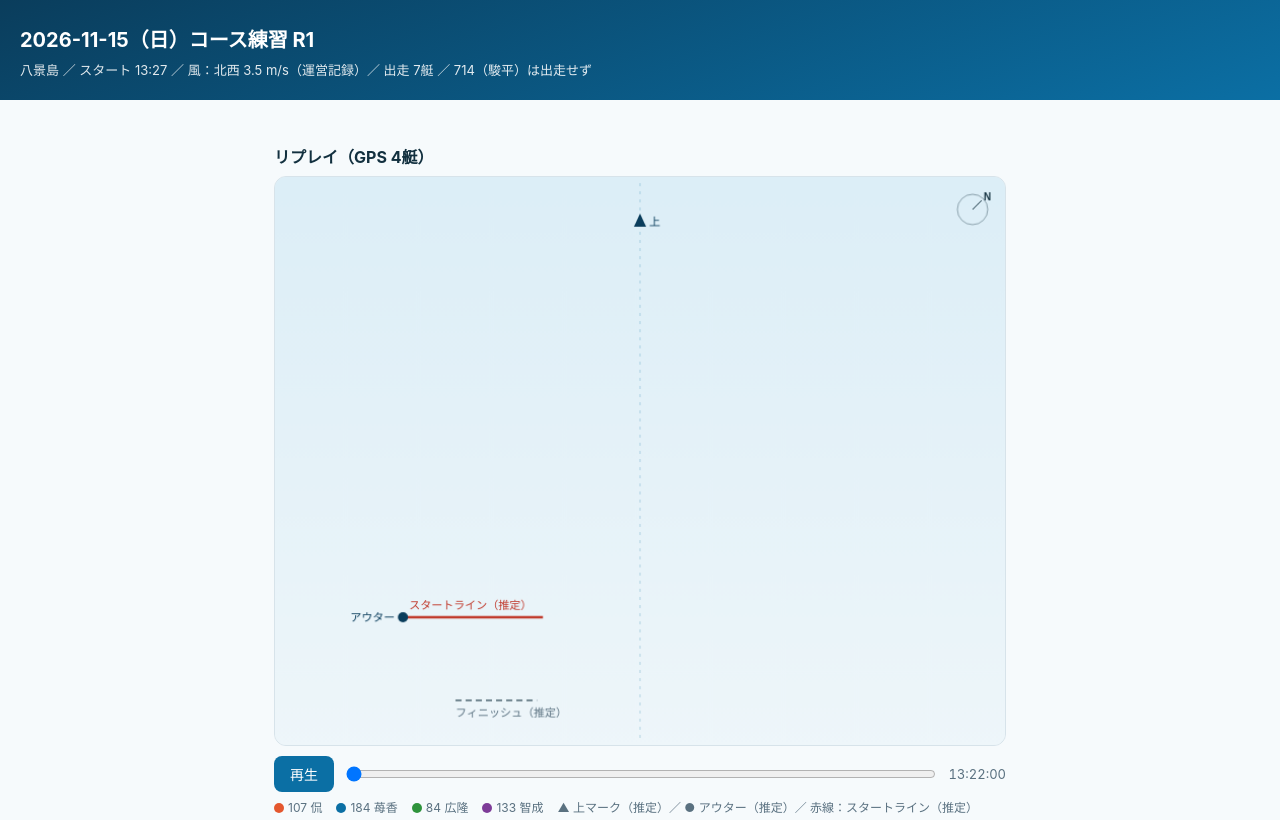
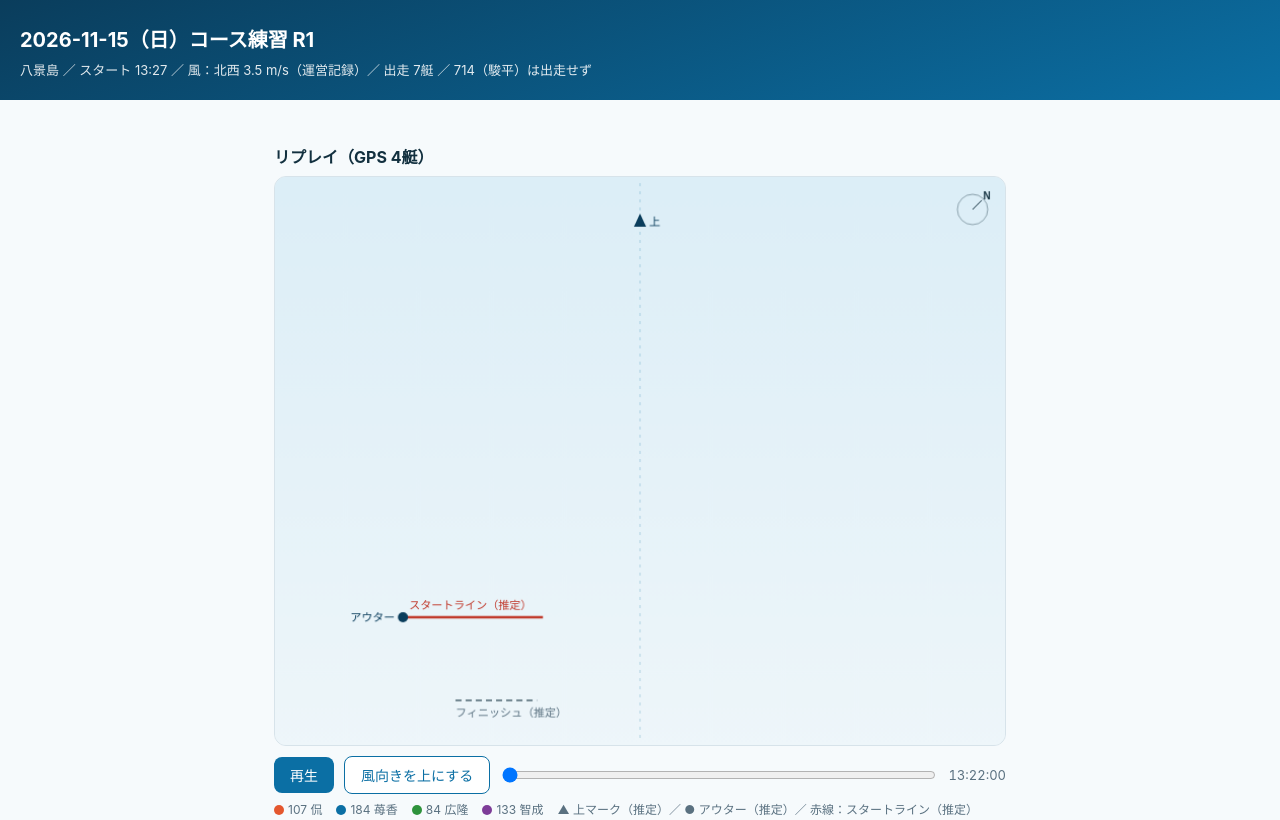
Before and after one commit to yoshimoto241283-blip/snipe-gps-tracker, a plain HTML site: page replays/2026-11-15.html in a window 1280 px wide. Shown: the top 820 px of the page. Drawn offline with Linux system fonts and the light colour scheme.

Commit message:
2026-11-15 風向きを上にする表示切替を追加

```diff
--- a/replays/2026-11-15.html
+++ b/replays/2026-11-15.html
@@ -44,6 +44,7 @@
   <canvas id="cv" width="720" height="560"></canvas>
   <div class="ctl">
     <button id="play">再生</button>
+    <button id="flip" style="background:#fff;color:var(--accent);border:1px solid var(--accent);white-space:nowrap;flex-shrink:0">風向きを上にする</button>
     <input type="range" id="seek" min="0" max="1800" value="0" step="1">
     <span class="clock" id="clock">13:22:00</span>
   </div>
@@ -121,7 +122,8 @@ let minX = ctrX - halfW, maxX = ctrX + halfW;
 const Wpx = cv.width, Hpx = cv.height;
 const scale = Math.min(Wpx/(maxX-minX), Hpx/(maxY-minY));
 const ox = (Wpx - (maxX-minX)*scale)/2, oy = (Hpx - (maxY-minY)*scale)/2;
-function XY(p){ return [ox + (p[0]-minX)*scale, Hpx - (oy + (p[1]-minY)*scale)]; }
+let flip = false;
+function XY(p){ const q = [ox + (p[0]-minX)*scale, Hpx - (oy + (p[1]-minY)*scale)]; return flip ? [Wpx - q[0], Hpx - q[1]] : q; }
 function posAt(track, t){
   if (t <= track[0][0]) return null;
   for (let i=1;i<track.length;i++){
@@ -165,8 +167,9 @@ function draw(t){
   const cx = Wpx-32, cy = 32;
   ctx.strokeStyle = 'rgba(18,48,63,.4)'; ctx.lineWidth = 1;
   ctx.beginPath(); ctx.arc(cx, cy, 15, 0, 7); ctx.stroke();
-  ctx.strokeStyle = '#12303f'; ctx.beginPath(); ctx.moveTo(cx, cy); ctx.lineTo(cx+9, cy-9); ctx.stroke();
-  ctx.fillStyle = '#12303f'; ctx.font = 'bold 10px sans-serif'; ctx.fillText('N', cx+11, cy-9);
+  const nd = flip ? [-0.707, 0.707] : [0.707, -0.707];
+  ctx.strokeStyle = '#12303f'; ctx.beginPath(); ctx.moveTo(cx, cy); ctx.lineTo(cx+13*nd[0], cy+13*nd[1]); ctx.stroke();
+  ctx.fillStyle = '#12303f'; ctx.font = 'bold 10px sans-serif'; ctx.fillText('N', cx+19*nd[0]-3, cy+19*nd[1]+3);
   // gun marker time label
   for (const k in D.tracks){
     const tr = D.tracks[k];
@@ -207,6 +210,11 @@ function step(ts){
 }
 playBtn.onclick = () => { playing=!playing; playBtn.textContent = playing?'一時停止':'再生'; lastTs=null; if (playing) requestAnimationFrame(step); };
 seek.oninput = () => { cur = +seek.value; draw(cur); };
+    document.getElementById('flip').addEventListener('click', e => {
+      flip = !flip;
+      e.target.textContent = flip ? 'コース表示に戻す' : '風向きを上にする';
+      draw(cur);
+    });
 draw(0);
 </script>
 </body>
```
